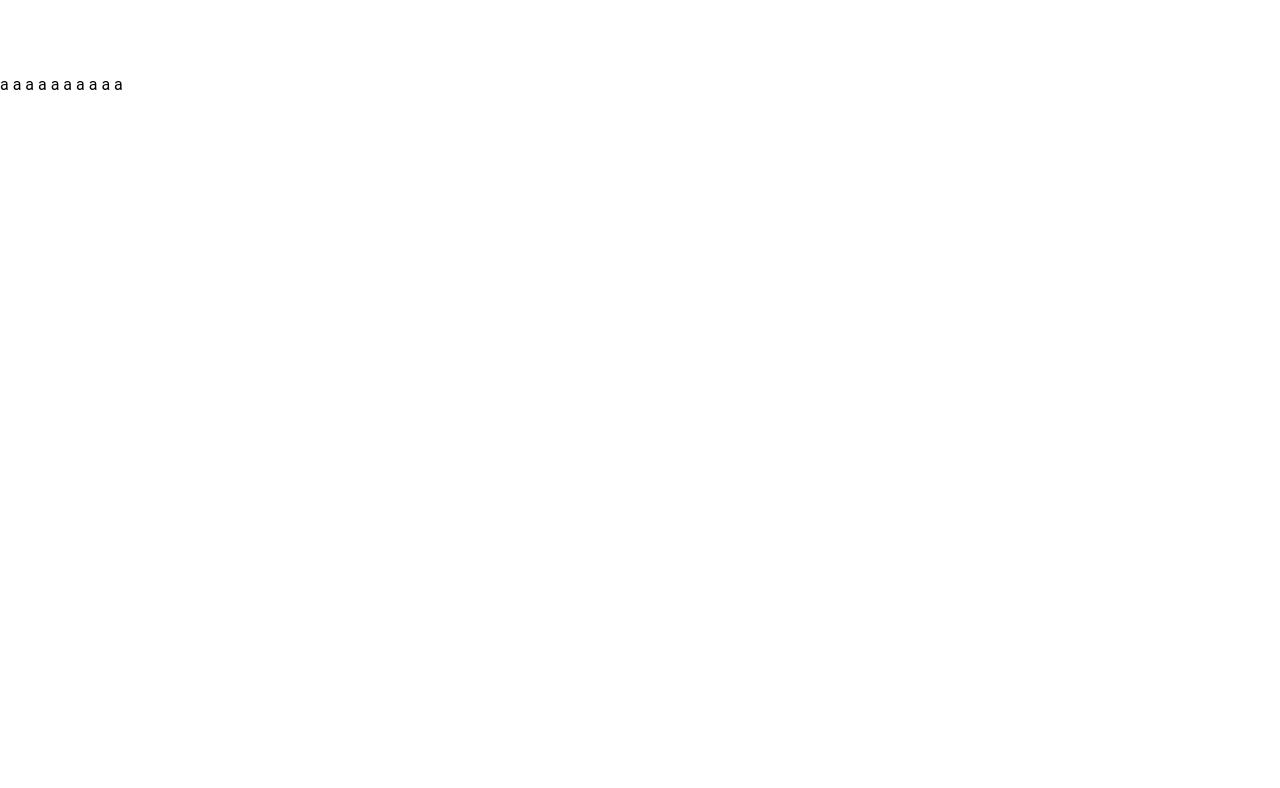
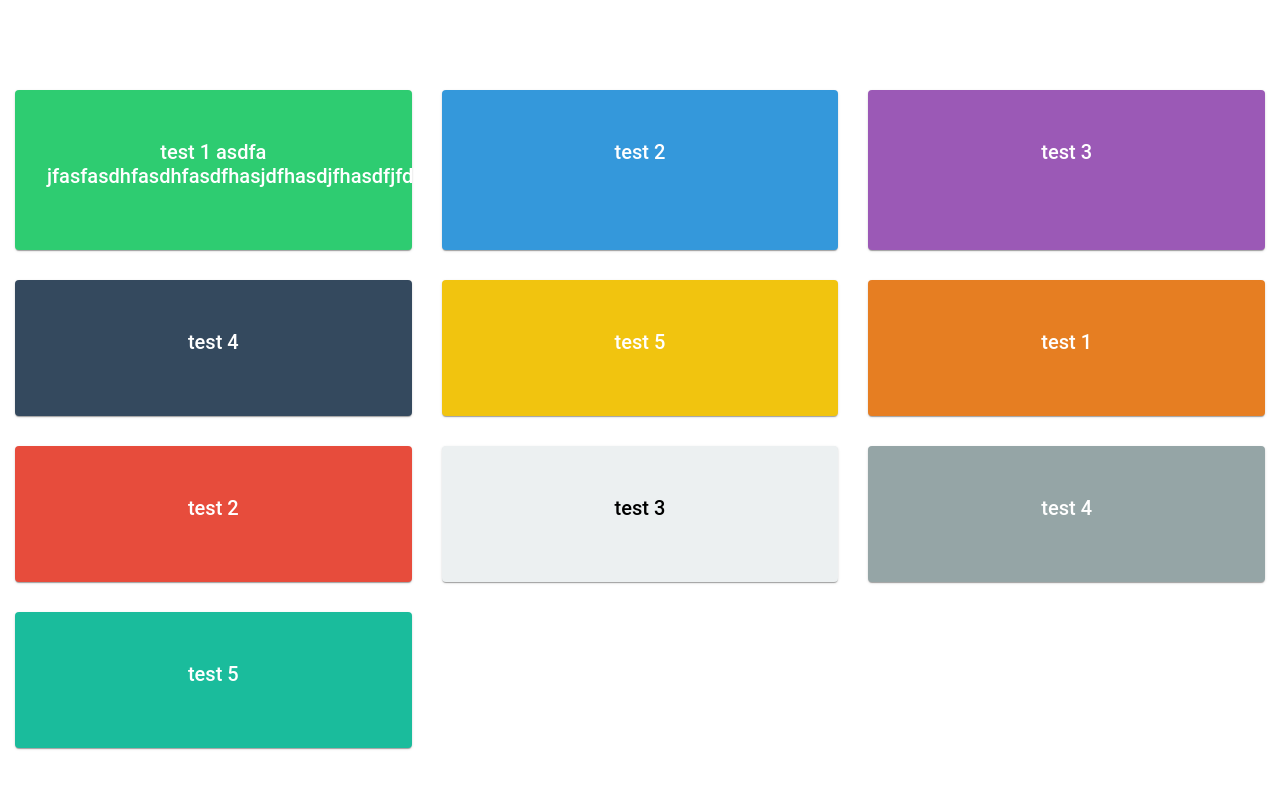
Before and after one commit to pecuenban/votacion, an Angular app: page /inicio in a window 1280 px wide. Shown: the top 788 px of the page. Built offline with nearby package versions, Linux system fonts and the light colour scheme.

Commit message:
estructira basica

```diff
--- a/src/app/general/general.component.html
+++ b/src/app/general/general.component.html
@@ -1,3 +1,9 @@
 <div class="contenedor">
-  <ng-container *ngFor="let votable of votables">a </ng-container>
+  <ng-container *ngFor="let votable of votables">
+    <mat-card class="example-card">
+      <mat-card-header>
+        <mat-card-title>{{votable.nombre}}</mat-card-title>
+      </mat-card-header>
+    </mat-card>
+  </ng-container>
 </div>
```
